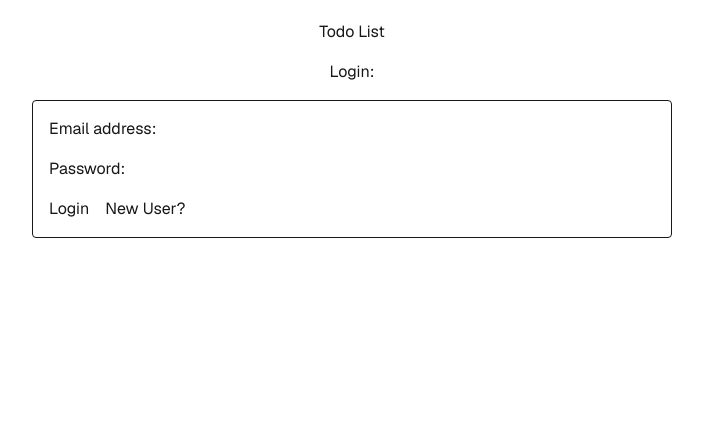
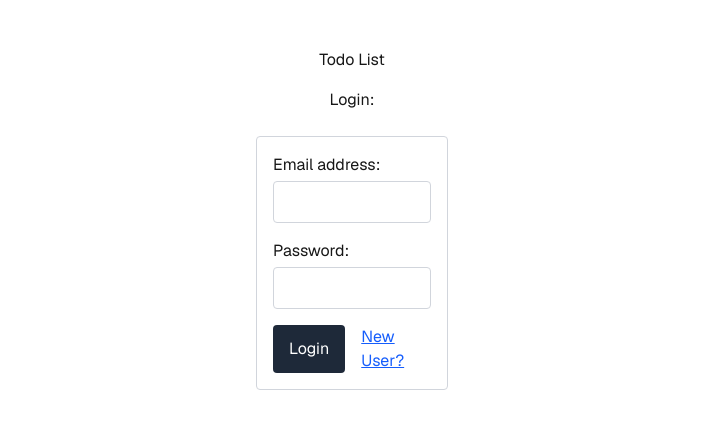
Before and after one commit to 5imyboy/todo-app, a Next.js app in the folder client/todo-app/: page / in a window 1280 px wide. Shown: the top 428 px of the page, without its empty margins (288-991 px from the left). Built offline with nearby package versions, Linux system fonts and the light colour scheme; a web font is replaced by a local one.

Commit message:
frontend add error message and basic style

```diff
--- a/client/todo-app/src/app/page.js
+++ b/client/todo-app/src/app/page.js
@@ -7,7 +7,7 @@ import { useState } from "react";
 export default function Login() {
   const [user, setUser] = useState({});
   const router = useRouter();
-  const [errors, setErrors] = useState({});
+  const [errors, setErrors] = useState([]);
   const url = "http://localhost:8080/login";
 
   // update login credentials with form input
@@ -52,18 +52,27 @@ export default function Login() {
 
   return (
     <>
-      <section className="container-sm mt-5">
-        <div className="text-center mb-4">
+      <section className="container mx-auto max-w-sm mt-12">
+        <div className="text-center mb-6">
           <h1 className="mb-4">Todo List</h1>
           <h2>Login:</h2>
         </div>
+        {errors.length > 0 && (
+          <div className="flex justify-center">
+            <div className="bg-red-100 border border-red-400 text-red-700 rounded p-3 mt-6 mb-6 w-1/3">
+              <ul>
+                {errors.map(e => <li key={e}>{e}</li>)}
+              </ul>
+            </div>
+          </div>
+        )}
         <div className="flex justify-center">
-          <form onSubmit={handleSubmit} className="w-1/2 border border-muted rounded p-4">
+          <form onSubmit={handleSubmit} className="w-1/2 border border-gray-300 rounded p-4">
             <fieldset className="mb-4">
               <label htmlFor="email">Email address: </label>
               <input
                 type="email"
-                className="form-control"
+                className="w-full border border-gray-300 rounded px-3 py-2 mt-1"
                 name="email"
                 id="email"
                 onChange={handleChange}
@@ -73,21 +82,21 @@ export default function Login() {
               <label htmlFor="password">Password: </label>
               <input
                 type="password"
-                className="form-control"
+                className="w-full border border-gray-300 rounded px-3 py-2 mt-1"
                 name="password"
                 id="password"
                 onChange={handleChange}
               />
             </fieldset>
-            <div className="flex justify-content-between">
+            <div className="flex justify-between">
               <button
                 type="submit"
-                className="btn btn-dark"
+                className="bg-gray-800 text-white px-4 py-2 rounded hover:bg-gray-700"
               >
                 Login
               </button>
               <Link
-                className="btn btn-link flex ml-4"
+                className="text-blue-600 underline ml-4"
                 href={"/tasks"}
               >
                 New User?
```
